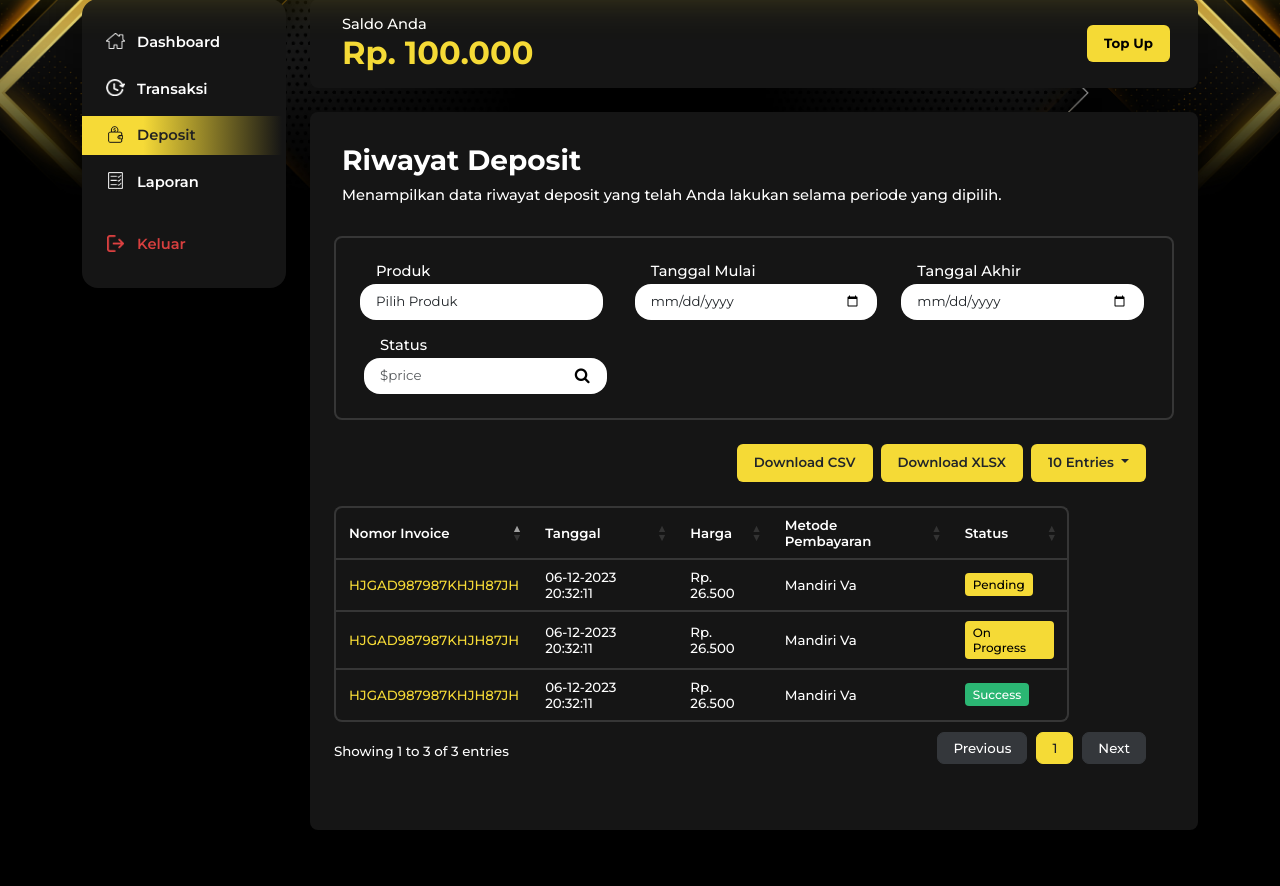
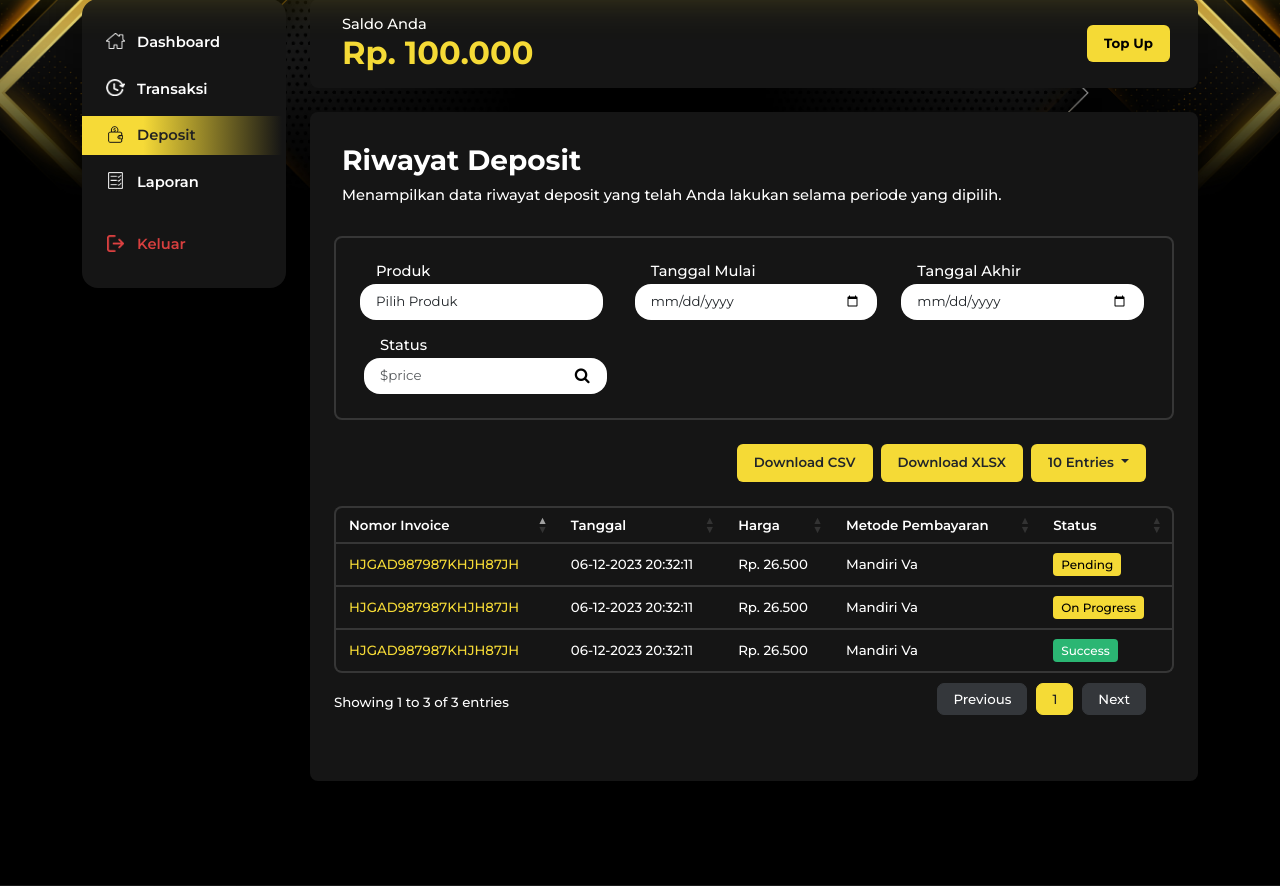
Before and after one commit to rohman007/sipshop_new, a PHP site: page /deposit.php in a window 1280 px wide. Shown: the part 115-1001 px from the top of the page. Run offline with PHP 8.4, Linux system fonts and the light colour scheme; some libraries are stand-ins or nearby versions.

Commit message:
edit deposit

```diff
--- a/deposit.php
+++ b/deposit.php
@@ -125,7 +125,7 @@
               </div>
               <div class="data-order mb-md-5 mb-4">
                 <div class="">
-                  <table id="list-order" class="table  text-white text-sm bg-transparent mb-0 rounded-3">
+                  <table id="list-order" class="table w-100 text-white text-sm bg-transparent mb-0 rounded-3">
                     <thead>
                       <tr class="fw-600">
                         <td>Nomor Invoice</td>
```
